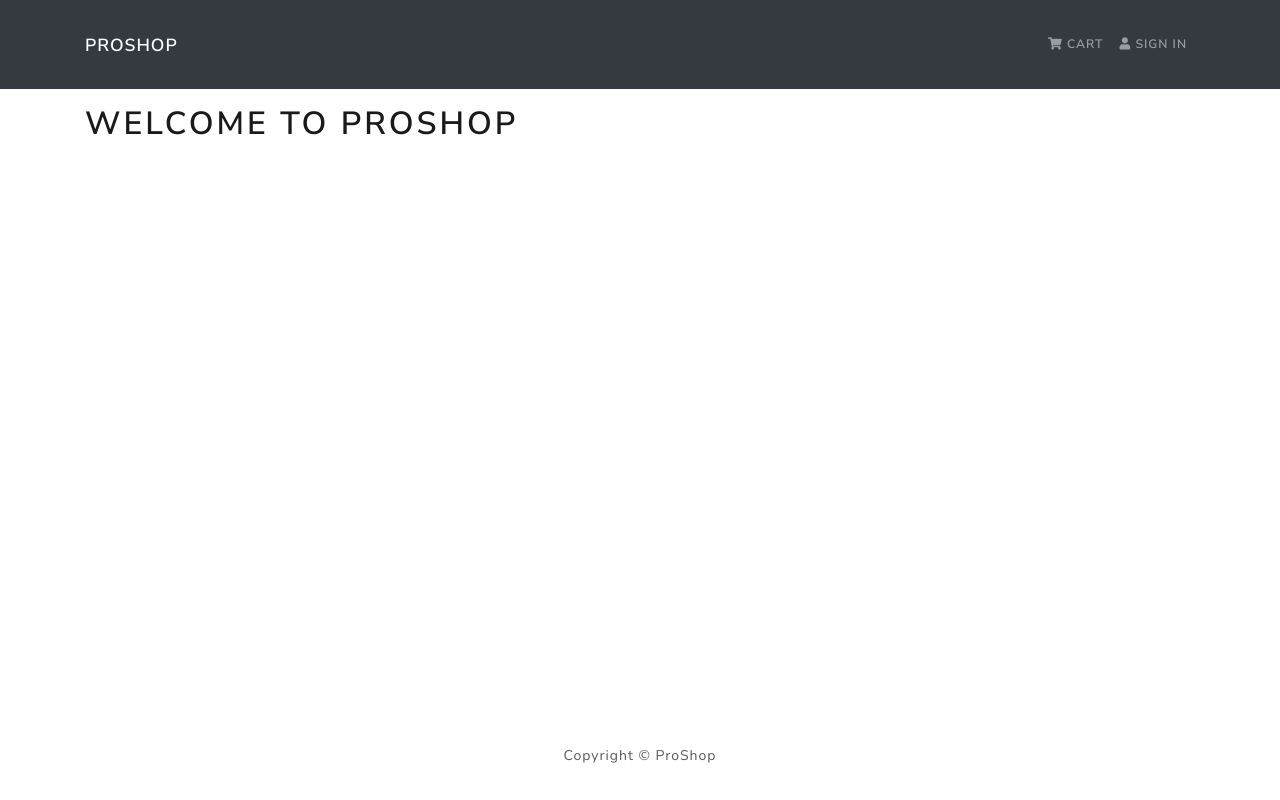
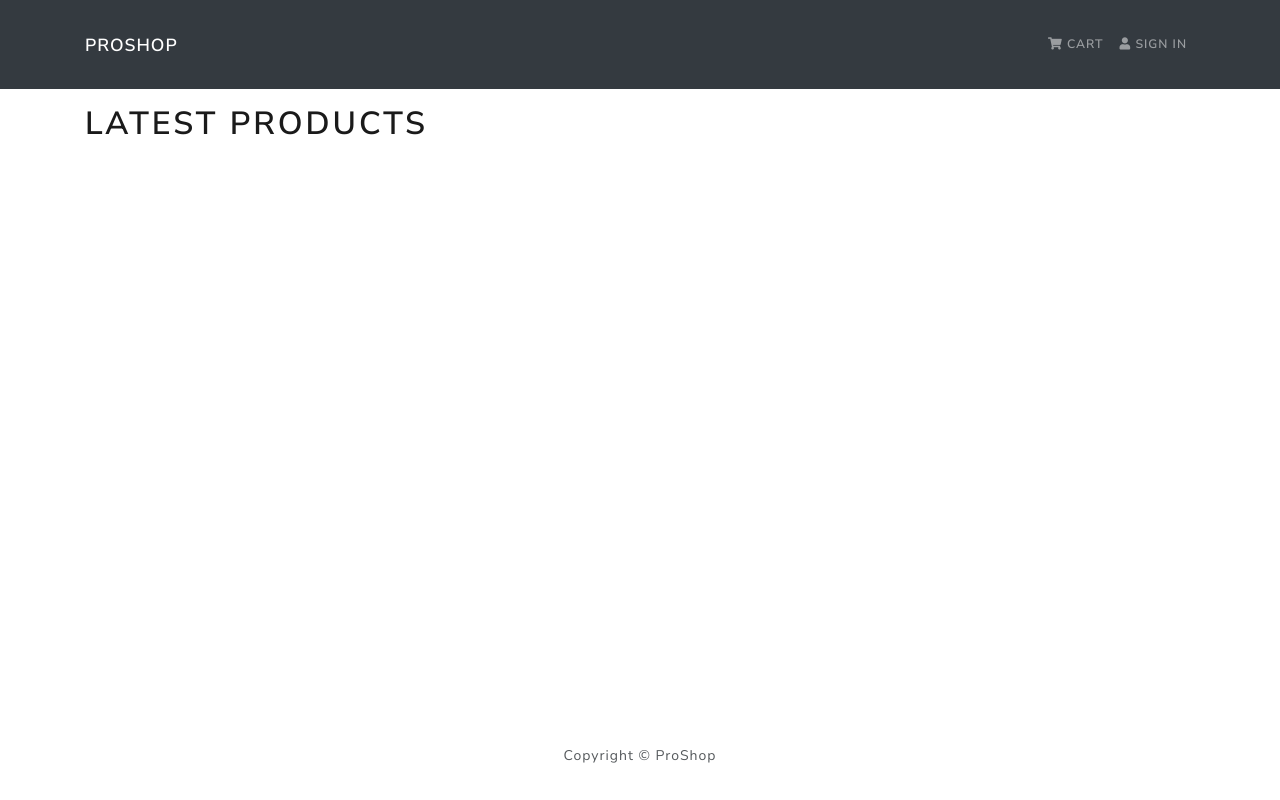
Before and after one commit to okFox/proshop, a React (Create React App) app in the folder frontend/: page / in a window 1280 px wide. Built offline with nearby package versions, Linux system fonts and the light colour scheme.

Commit message:
mapping over product json

```diff
--- a/frontend/src/App.js
+++ b/frontend/src/App.js
@@ -2,6 +2,7 @@
 import { Container } from 'react-bootstrap'
 import Header from "./components/Header"
 import Footer from "./components/Footer"
+import Homescreen from "./screens/Homescreen"
 
 const App = () => {
   return (
@@ -9,7 +10,7 @@
       < Header />
         <main className='py-3'>
           <Container>
-            <h1> Welcome to ProShop</h1>
+            <Homescreen />
           </Container>
         </main>
       <Footer />
--- /dev/null
+++ b/frontend/src/screens/Homescreen.js
@@ -0,0 +1,20 @@
+import React from 'react'
+import products from '../products'
+import { Row, Col } from 'react-bootstrap'
+
+const Homescreen = () => {
+    return (
+        <>
+           <h1>Latest Products</h1>
+           <Row>
+            {products.map(product => (
+                <Col sm={12} md={6} lg={4} xl={3}>
+                    <h3>{products.name}</h3>
+                </Col>
+            ))}
+           </Row>
+        </>
+    )
+}
+
+export default Homescreen
```
